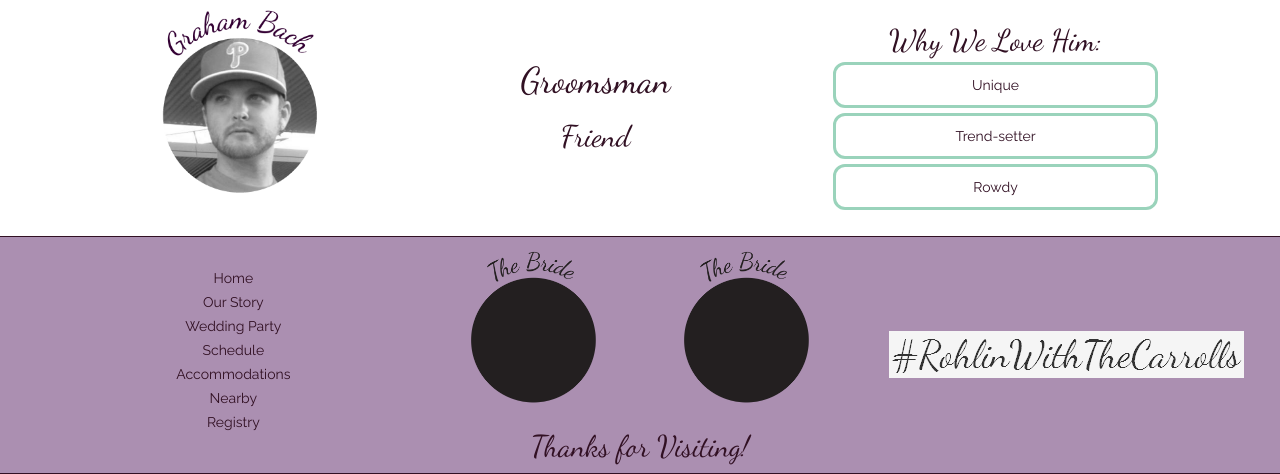
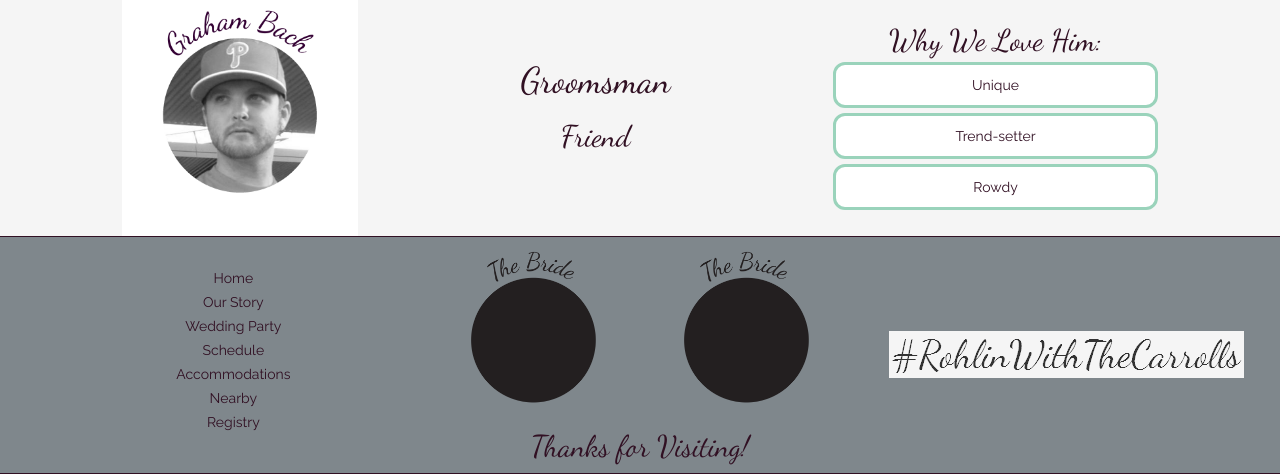
Before and after one commit to johntcarroll/wedding, a PHP site: page /party/index.php in a window 1280 px wide. Shown: the part 2794-3268 px from the top of the page. Run offline with PHP 8.4, Linux system fonts and the light colour scheme.

Commit message:
lena color adjustments

```diff
--- a/css/style.css
+++ b/css/style.css
@@ -3,6 +3,7 @@
 body{
     font-family: Raleway;
     color: #311023;
+    background-color: whitesmoke;
 }
 
 h1, h2, h3, h4{
@@ -438,7 +439,7 @@ a.overlay-link.before:hover:before,a.overlay-link.after:hover:after{
 /* footer */
 
 .footer-row{
-    background-color: #AB8FB1;
+    background-color: #7f878c;
     border-top: 1px solid #311023;
     border-bottom: 1px solid #311023;
     padding-bottom: 10px;
--- a/party/bridesmaids.php
+++ b/party/bridesmaids.php
@@ -37,7 +37,7 @@ $bridesmaids = array(
         'attributes' => array(
             'Strong',
             'Vivacious',
-            'Lovable'
+            'Easy-going'
         ),
         'img' => '../img/JL_AubreyRiedel_1440x1440_001.png'
     ),
```
Also changed, not shown: img/home-jumbo.jpg.
